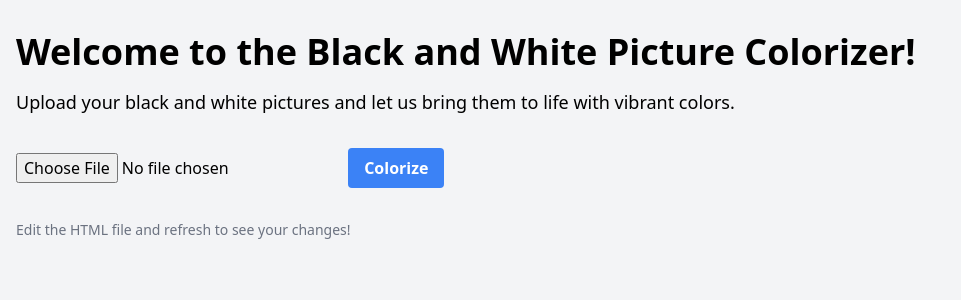
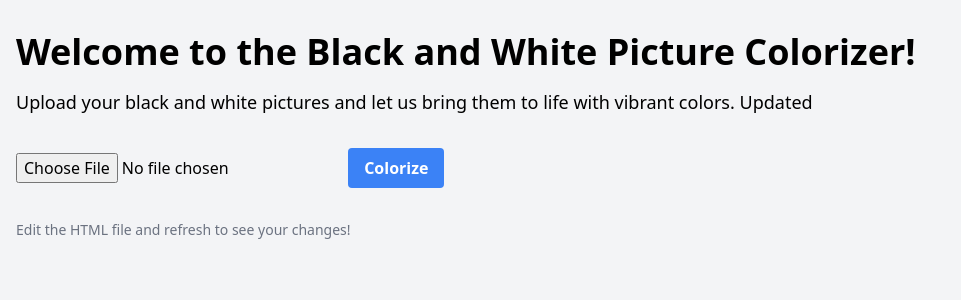
Before and after one commit to AbderrazakBouasker/Image_Coloring_Ai, a Flask app: page / in a window 1280 px wide. Shown: the top 300 px of the page, without its empty margins (0-961 px from the left). Run offline with Flask 3, Linux system fonts and the light colour scheme.

Commit message:
updated for testing ci cd

```diff
--- a/templates/index.html
+++ b/templates/index.html
@@ -11,7 +11,7 @@
 <body class="bg-gray-100">
     <div class="container mx-auto px-4 py-8">
         <h1 class="text-4xl font-bold mb-4">Welcome to the Black and White Picture Colorizer!</h1>
-        <p class="text-lg mb-8">Upload your black and white pictures and let us bring them to life with vibrant colors.</p>
+        <p class="text-lg mb-8">Upload your black and white pictures and let us bring them to life with vibrant colors. Updated</p>
         <form action="/colorize" method="post" enctype="multipart/form-data" class="mb-8">
             <input type="file" name="image" accept=".jpg, .jpeg, .png" required class="mr-4">
             <button type="submit" class="bg-blue-500 hover:bg-blue-700 text-white font-bold py-2 px-4 rounded">Colorize</button>
```
